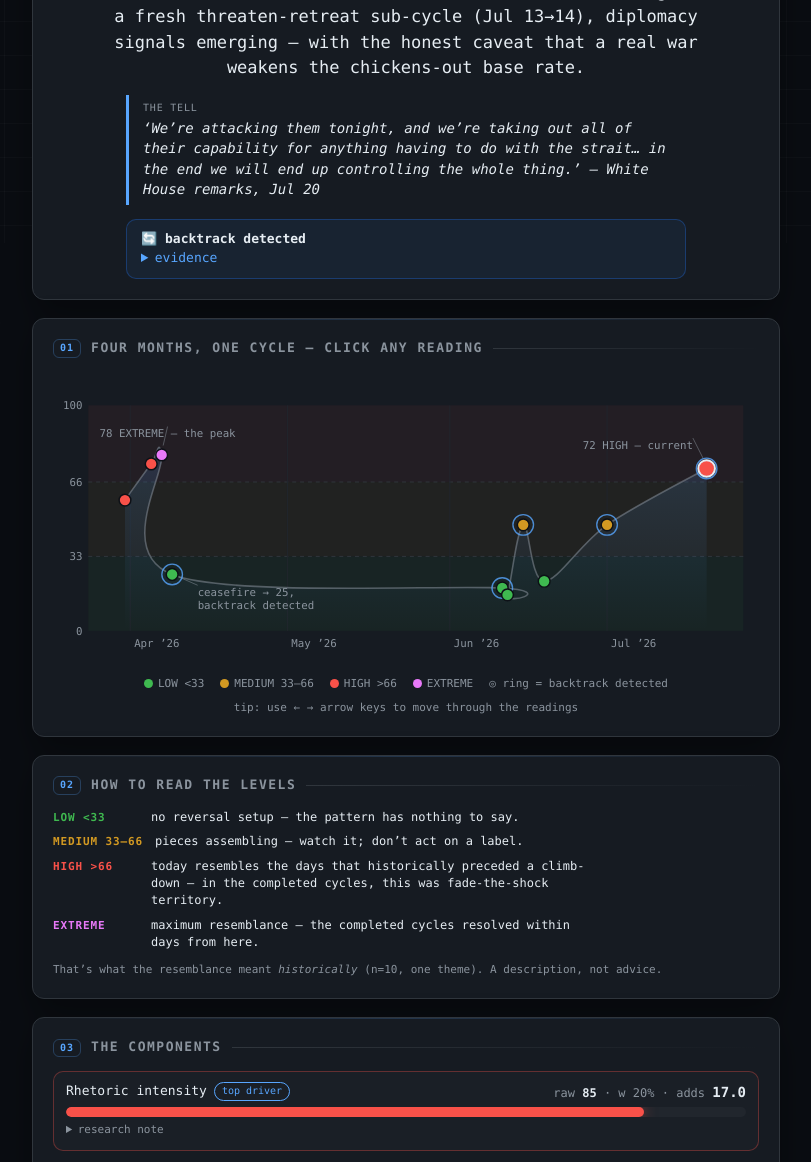
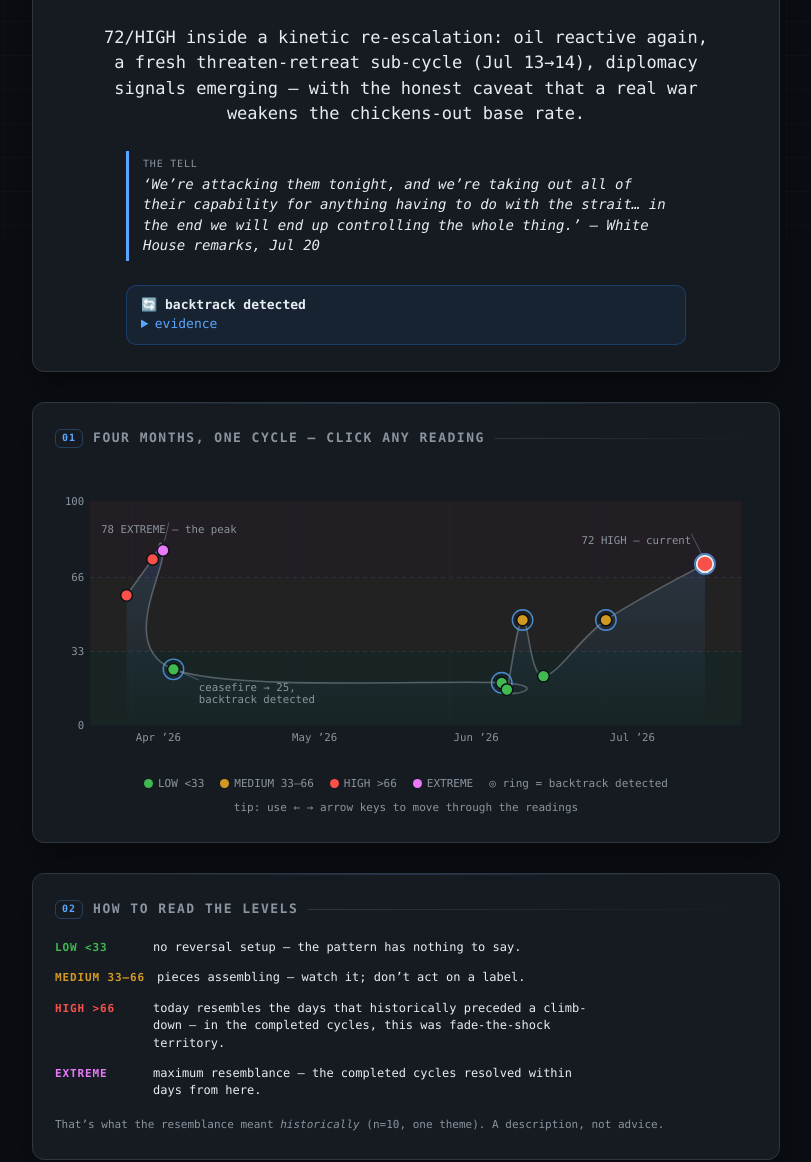
Before and after one commit to HiroshigeG/taco-score, a plain HTML site: page index.html in a window 1280 px wide. Shown: the part 557-1719 px from the top of the page, without its empty margins (234-1045 px from the left). Drawn offline with Linux system fonts and the light colour scheme.

Commit message:
design: more vertical breathing room across the page (user feedback: too dense) — sections, header, meta chips, headline/tell/backtrack, components, levels grid, footer
Co-Authored-By: Claude Fable 5 <noreply@anthropic.com>

```diff
--- a/index.html
+++ b/index.html
@@ -34,26 +34,26 @@ body{
 }
 a{color:var(--accent); text-decoration:none}
 a:hover{text-decoration:underline; text-decoration-thickness:1px; text-underline-offset:2px}
-header{text-align:center; margin-bottom:26px}
+header{text-align:center; margin-bottom:40px}
 h1{font-size:clamp(34px,4.5vw,54px); letter-spacing:4px; margin-bottom:8px;
   text-shadow:0 0 18px rgba(88,166,255,.35), 0 0 60px rgba(88,166,255,.16)}
 .tagline{color:var(--dim); font-size:var(--fs-base)}
 .caveat{margin-top:8px; font-size:var(--fs-sm); color:var(--med);
   border:1px dashed var(--border); border-radius:8px; display:inline-block; padding:4px 12px}
 section{background:var(--panel); border:1px solid var(--border); border-radius:12px;
-  padding:20px; margin-bottom:18px; position:relative; box-shadow:0 14px 34px rgba(0,0,0,.35)}
+  padding:26px 22px; margin-bottom:30px; position:relative; box-shadow:0 14px 34px rgba(0,0,0,.35)}
 section::after{content:""; position:absolute; top:0; left:14px; right:14px; height:1px;
   background:linear-gradient(90deg, transparent, #58a6ff30, transparent); pointer-events:none}
 main{counter-reset:sec}
 h2{font-size:var(--fs-ui); text-transform:uppercase; letter-spacing:1.5px; color:var(--dim);
-  margin-bottom:14px; display:flex; align-items:center; gap:10px}
+  margin-bottom:20px; display:flex; align-items:center; gap:10px}
 h2::before{counter-increment:sec; content:"0" counter(sec); color:var(--accent);
   font-size:var(--fs-micro); letter-spacing:1px; border:1px solid #58a6ff44; border-radius:6px;
   padding:1px 6px; flex:none}
 h2::after{content:""; flex:1; height:1px;
   background:linear-gradient(90deg, var(--border), transparent)}
 .reading-head{display:flex; flex-wrap:wrap; gap:6px 8px; justify-content:center;
-  color:var(--dim); font-size:var(--fs-xs); margin-bottom:8px}
+  color:var(--dim); font-size:var(--fs-xs); margin-bottom:16px}
 .reading-head>span:not(:empty){border:1px solid var(--border); border-radius:999px;
   padding:2px 10px; background:#0a0d1290}
 .reading-head #r-cycle{color:var(--accent); border-color:#58a6ff44}
@@ -65,13 +65,13 @@ h2::after{content:""; flex:1; height:1px;
 #r-score{font-size:clamp(56px,6vw,84px); font-weight:700; line-height:1; letter-spacing:-2px}
 .chip{display:inline-block; margin-top:6px; padding:2px 14px; border-radius:999px;
   font-size:var(--fs-ui); font-weight:700; letter-spacing:.12em; border:1px solid}
-.headline{margin:18px auto 0; max-width:620px; text-align:center; color:var(--text);
+.headline{margin:28px auto 0; max-width:620px; text-align:center; color:var(--text);
   font-size:var(--fs-lg); line-height:1.5}
-.quote{margin:14px auto 0; max-width:560px; border-left:3px solid var(--accent);
+.quote{margin:24px auto 0; max-width:560px; border-left:3px solid var(--accent);
   padding:6px 14px; font-style:italic; color:var(--text); font-size:var(--fs-base); text-align:left}
 .quote .note-tag{display:block; font-style:normal; margin-bottom:3px; text-transform:uppercase}
 .quote[hidden]{display:none}
-.howto{display:grid; gap:7px; font-size:var(--fs-sm)}
+.howto{display:grid; gap:13px; font-size:var(--fs-sm)}
 .howto span{max-width:62ch}
 .howto>div{display:flex; gap:12px; align-items:baseline}
 .howto b{min-width:86px; letter-spacing:.08em; font-size:var(--fs-xs)}
@@ -79,7 +79,7 @@ h2::after{content:""; flex:1; height:1px;
 .orig{margin-top:6px}
 .orig summary{font-size:var(--fs-xs); color:var(--dim); cursor:pointer}
 .orig p{margin-top:4px}
-.bt{margin:14px auto 0; max-width:560px; border:1px solid #1f6feb55; background:#388bfd12;
+.bt{margin:24px auto 0; max-width:560px; border:1px solid #1f6feb55; background:#388bfd12;
   border-radius:10px; padding:10px 14px; font-size:var(--fs-ui)}
 .bt[hidden]{display:none}
 .bt summary{cursor:pointer; color:var(--accent)}
@@ -87,34 +87,34 @@ h2::after{content:""; flex:1; height:1px;
 .note-tag{font-size:var(--fs-micro); color:var(--dim); letter-spacing:.08em}
 #chart{width:100%; height:auto; display:block}
 .chart-legend{display:flex; flex-wrap:wrap; gap:6px 16px; justify-content:center;
-  color:var(--dim); font-size:var(--fs-xs); margin-top:10px}
+  color:var(--dim); font-size:var(--fs-xs); margin-top:16px}
 .dot{display:inline-block; width:9px; height:9px; border-radius:50%; margin-right:5px; vertical-align:-1px}
 .hit{cursor:pointer}
 .anno{font-size:11px; fill:var(--dim)}
 .anno line{stroke:var(--dim); stroke-width:1; opacity:.5}
-.comp{margin-bottom:14px}
-.comp-head{display:flex; justify-content:space-between; gap:10px; font-size:var(--fs-ui); margin-bottom:4px; flex-wrap:wrap}
+.comp{margin-bottom:24px}
+.comp-head{display:flex; justify-content:space-between; gap:10px; font-size:var(--fs-ui); margin-bottom:7px; flex-wrap:wrap}
 .comp-head .nums{color:var(--dim); font-size:var(--fs-sm)}
 .comp-head b{color:var(--text)}
 .badge{display:inline-block; font-size:var(--fs-micro); padding:1px 7px; border-radius:999px;
   border:1px solid var(--med); color:var(--med); margin-left:7px; vertical-align:1px}
 .bar{height:10px; background:#21262d; border-radius:6px; overflow:hidden}
-.comp.top{border:1px solid var(--border); border-radius:10px; padding:10px 12px 12px;
-  margin:0 0 14px; background:#ffffff05}
+.comp.top{border:1px solid var(--border); border-radius:10px; padding:12px 14px 14px;
+  margin:0 0 24px; background:#ffffff05}
 .comp.top .nums b:last-child{font-size:var(--fs-base)}
 .bar>div{height:100%; border-radius:5px; transition:width .5s cubic-bezier(.22,1,.36,1)}
 .comp details{margin-top:5px; font-size:var(--fs-sm); color:var(--dim)}
 .comp summary{cursor:pointer; font-size:var(--fs-xs)}
 .comp details p{margin-top:5px; white-space:pre-wrap; max-width:68ch}
-.formula{margin-top:16px; padding-top:12px; border-top:1px dashed var(--border);
+.formula{margin-top:26px; padding-top:16px; border-top:1px dashed var(--border);
   color:var(--dim); font-size:var(--fs-sm)}
 #analyst details{font-size:var(--fs-sm); color:var(--dim)}
 #analyst summary{cursor:pointer; color:var(--accent); font-size:var(--fs-ui)}
 #analyst p{margin-top:8px; white-space:pre-wrap; max-width:68ch}
-footer{text-align:center; color:var(--dim); font-size:var(--fs-sm); margin-top:26px}
+footer{text-align:center; color:var(--dim); font-size:var(--fs-sm); margin-top:40px}
 #f-meta{display:block; margin-bottom:6px}
 .kbd-hint{color:var(--dim); font-size:var(--fs-xs); text-align:center; margin-top:8px}
-.playrow{text-align:center; margin-bottom:10px}
+.playrow{text-align:center; margin-bottom:18px}
 #play-btn{background:none; border:1px solid var(--accent); color:var(--accent);
   border-radius:999px; padding:4px 16px; font:inherit; font-size:var(--fs-sm); cursor:pointer}
 #play-btn:hover{background:#58a6ff22; box-shadow:0 0 16px #58a6ff44}
```
